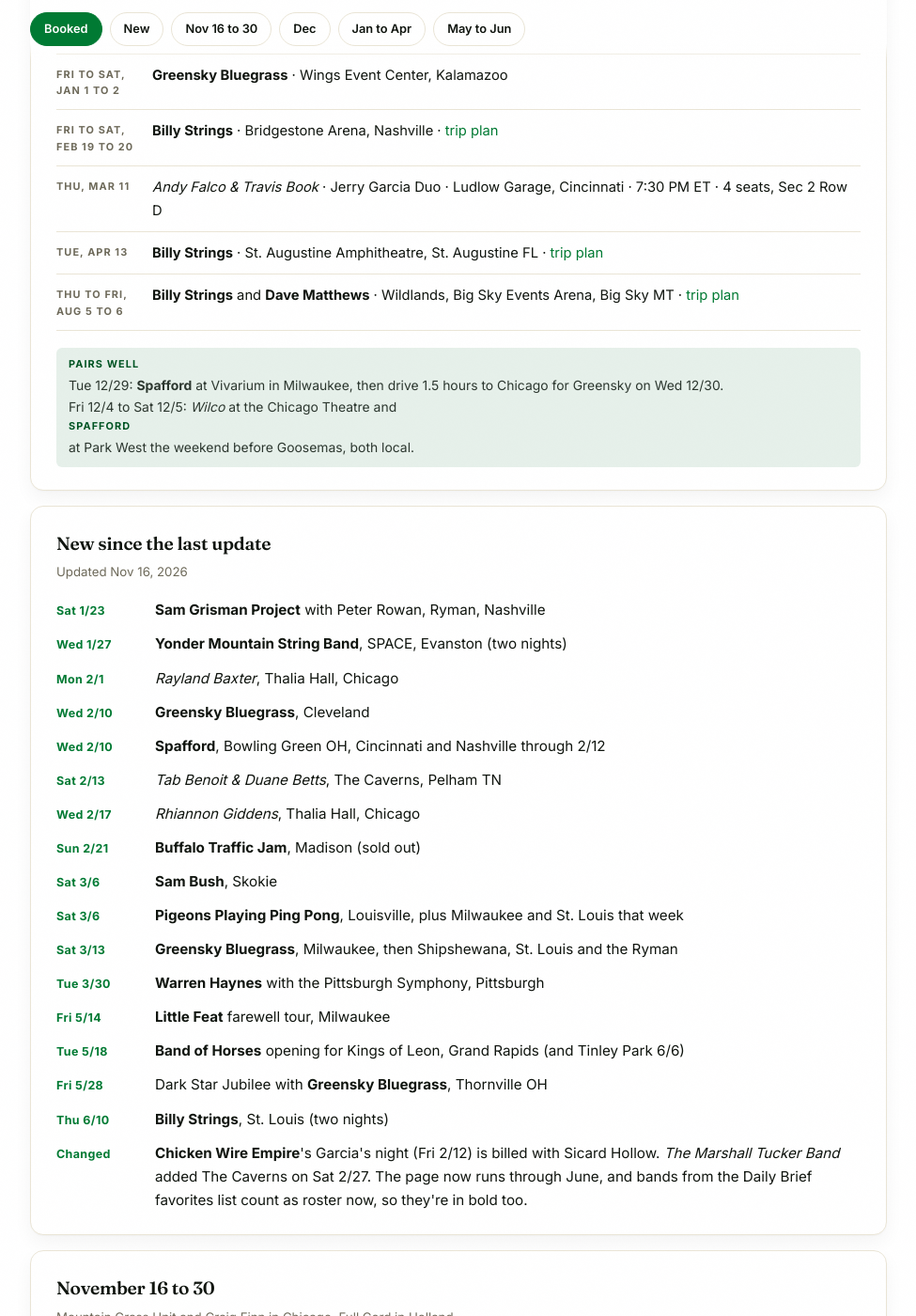
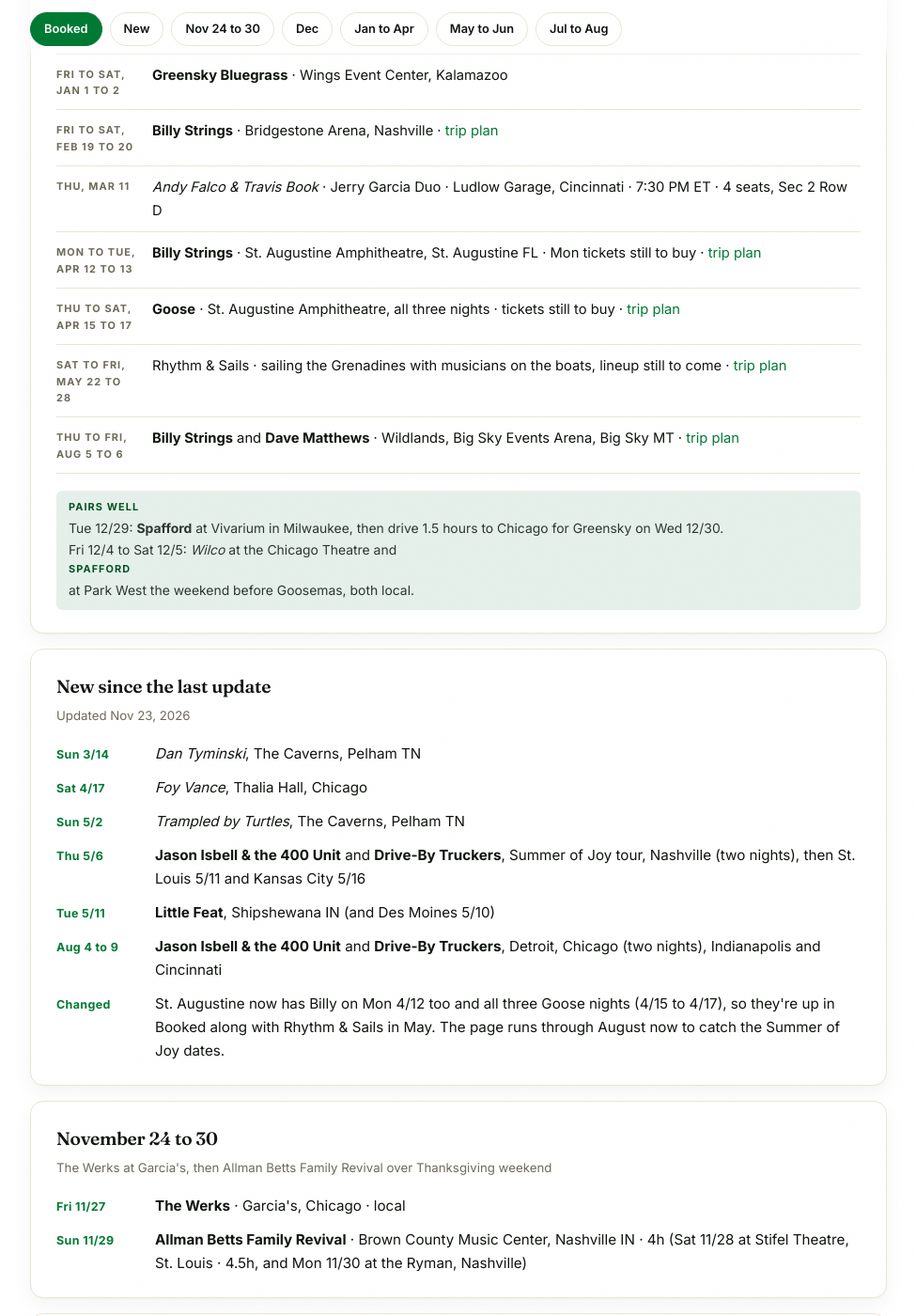
Before and after one commit to bmlanders/adventures, a Jekyll site: the page built from _trips/live-music-shortlist-fall-2026.md, in a window 1280 px wide and 1400 px high, scrolled down 618 px. Shown: the whole window at 94% size, without its empty margins (152-1127 px from the left). Built offline with Jekyll 4.4.1, drawn with Linux system fonts in a browser that asks for light colours; some of the changed text lies outside the part shown.

Commit message:
Refresh live music shortlist, Nov 23
Co-Authored-By: Claude <noreply@anthropic.com>

```diff
--- a/_trips/live-music-shortlist-fall-2026.md
+++ b/_trips/live-music-shortlist-fall-2026.md
@@ -1,15 +1,15 @@
 ---
-title: "Live Music Shortlist: Fall 2026 to Spring 2027"
+title: "Live Music Shortlist: Fall 2026 to Summer 2027"
 status: upcoming
-dates: "Oct 2026 to Jun 2027"
-sort_date: 2027-06-30
+dates: "Oct 2026 to Aug 2027"
+sort_date: 2027-08-31
 nav_only: true
 route: "Chicago · SW Michigan · Milwaukee · Cincinnati · Nashville · everything within about 8 hours of home"
 blurb: "Every show worth the drive from now into next summer, sorted by date. Bold names are on the roster, italics are new finds."
 ---
 
 <div class="day-nav">
-  <a href="#booked">Booked</a><a href="#new">New</a><a href="#nov-late">Nov 16 to 30</a><a href="#dec">Dec</a><a href="#winter">Jan to Apr</a><a href="#spring">May to Jun</a>
+  <a href="#booked">Booked</a><a href="#new">New</a><a href="#nov-late">Nov 24 to 30</a><a href="#dec">Dec</a><a href="#winter">Jan to Apr</a><a href="#spring">May to Jun</a><a href="#summer">Jul to Aug</a>
 </div>
 
 <!-- DAYS_START -->
@@ -23,7 +23,9 @@ blurb: "Every show worth the drive from now into next summer, sorted by date. Bo
     <div><dt>Fri to Sat, Jan 1 to 2</dt><dd><b>Greensky Bluegrass</b> · Wings Event Center, Kalamazoo</dd></div>
     <div><dt>Fri to Sat, Feb 19 to 20</dt><dd><b>Billy Strings</b> · Bridgestone Arena, Nashville · <a href="{{ '/trips/nashville-2027/' | relative_url }}">trip plan</a></dd></div>
     <div><dt>Thu, Mar 11</dt><dd><em>Andy Falco &amp; Travis Book</em> · Jerry Garcia Duo · Ludlow Garage, Cincinnati · 7:30 PM ET · 4 seats, Sec 2 Row D</dd></div>
-    <div><dt>Tue, Apr 13</dt><dd><b>Billy Strings</b> · St. Augustine Amphitheatre, St. Augustine FL · <a href="{{ '/trips/st-augustine-2027/' | relative_url }}">trip plan</a></dd></div>
+    <div><dt>Mon to Tue, Apr 12 to 13</dt><dd><b>Billy Strings</b> · St. Augustine Amphitheatre, St. Augustine FL · Mon tickets still to buy · <a href="{{ '/trips/st-augustine-2027/' | relative_url }}">trip plan</a></dd></div>
+    <div><dt>Thu to Sat, Apr 15 to 17</dt><dd><b>Goose</b> · St. Augustine Amphitheatre, all three nights · tickets still to buy · <a href="{{ '/trips/st-augustine-2027/' | relative_url }}">trip plan</a></dd></div>
+    <div><dt>Sat to Fri, May 22 to 28</dt><dd>Rhythm &amp; Sails · sailing the Grenadines with musicians on the boats, lineup still to come · <a href="{{ '/trips/rhythm-sails-2027/' | relative_url }}">trip plan</a></dd></div>
     <div><dt>Thu to Fri, Aug 5 to 6</dt><dd><b>Billy Strings</b> and <b>Dave Matthews</b> · Wildlands, Big Sky Events Arena, Big Sky MT · <a href="{{ '/trips/wildlands-2027/' | relative_url }}">trip plan</a></dd></div>
   </dl>
 
@@ -35,46 +37,21 @@ blurb: "Every show worth the drive from now into next summer, sorted by date. Bo
 
 <div class="day-block" id="new">
   <h3>New since the last update</h3>
-  <div class="day-sub">Updated Nov 16, 2026</div>
+  <div class="day-sub">Updated Nov 23, 2026</div>
 
-  <div class="entry"><span class="t" style="min-width:92px;">Sat 1/23</span><div class="entry-body"><b>Sam Grisman Project</b> with Peter Rowan, Ryman, Nashville</div></div>
-  <div class="entry"><span class="t" style="min-width:92px;">Wed 1/27</span><div class="entry-body"><b>Yonder Mountain String Band</b>, SPACE, Evanston (two nights)</div></div>
-  <div class="entry"><span class="t" style="min-width:92px;">Mon 2/1</span><div class="entry-body"><em>Rayland Baxter</em>, Thalia Hall, Chicago</div></div>
-  <div class="entry"><span class="t" style="min-width:92px;">Wed 2/10</span><div class="entry-body"><b>Greensky Bluegrass</b>, Cleveland</div></div>
-  <div class="entry"><span class="t" style="min-width:92px;">Wed 2/10</span><div class="entry-body"><b>Spafford</b>, Bowling Green OH, Cincinnati and Nashville through 2/12</div></div>
-  <div class="entry"><span class="t" style="min-width:92px;">Sat 2/13</span><div class="entry-body"><em>Tab Benoit &amp; Duane Betts</em>, The Caverns, Pelham TN</div></div>
-  <div class="entry"><span class="t" style="min-width:92px;">Wed 2/17</span><div class="entry-body"><em>Rhiannon Giddens</em>, Thalia Hall, Chicago</div></div>
-  <div class="entry"><span class="t" style="min-width:92px;">Sun 2/21</span><div class="entry-body"><b>Buffalo Traffic Jam</b>, Madison (sold out)</div></div>
-  <div class="entry"><span class="t" style="min-width:92px;">Sat 3/6</span><div class="entry-body"><b>Sam Bush</b>, Skokie</div></div>
-  <div class="entry"><span class="t" style="min-width:92px;">Sat 3/6</span><div class="entry-body"><b>Pigeons Playing Ping Pong</b>, Louisville, plus Milwaukee and St. Louis that week</div></div>
-  <div class="entry"><span class="t" style="min-width:92px;">Sat 3/13</span><div class="entry-body"><b>Greensky Bluegrass</b>, Milwaukee, then Shipshewana, St. Louis and the Ryman</div></div>
-  <div class="entry"><span class="t" style="min-width:92px;">Tue 3/30</span><div class="entry-body"><b>Warren Haynes</b> with the Pittsburgh Symphony, Pittsburgh</div></div>
-  <div class="entry"><span class="t" style="min-width:92px;">Fri 5/14</span><div class="entry-body"><b>Little Feat</b> farewell tour, Milwaukee</div></div>
-  <div class="entry"><span class="t" style="min-width:92px;">Tue 5/18</span><div class="entry-body"><b>Band of Horses</b> opening for Kings of Leon, Grand Rapids (and Tinley Park 6/6)</div></div>
-  <div class="entry"><span class="t" style="min-width:92px;">Fri 5/28</span><div class="entry-body">Dark Star Jubilee with <b>Greensky Bluegrass</b>, Thornville OH</div></div>
-  <div class="entry"><span class="t" style="min-width:92px;">Thu 6/10</span><div class="entry-body"><b>Billy Strings</b>, St. Louis (two nights)</div></div>
-  <div class="entry"><span class="t" style="min-width:92px;">Changed</span><div class="entry-body"><b>Chicken Wire Empire</b>'s Garcia's night (Fri 2/12) is billed with Sicard Hollow. <em>The Marshall Tucker Band</em> added The Caverns on Sat 2/27. The page now runs through June, and bands from the Daily Brief favorites list count as roster now, so they're in bold too.</div></div>
+  <div class="entry"><span class="t" style="min-width:92px;">Sun 3/14</span><div class="entry-body"><em>Dan Tyminski</em>, The Caverns, Pelham TN</div></div>
+  <div class="entry"><span class="t" style="min-width:92px;">Sat 4/17</span><div class="entry-body"><em>Foy Vance</em>, Thalia Hall, Chicago</div></div>
+  <div class="entry"><span class="t" style="min-width:92px;">Sun 5/2</span><div class="entry-body"><em>Trampled by Turtles</em>, The Caverns, Pelham TN</div></div>
+  <div class="entry"><span class="t" style="min-width:92px;">Thu 5/6</span><div class="entry-body"><b>Jason Isbell &amp; the 400 Unit</b> and <b>Drive-By Truckers</b>, Summer of Joy tour, Nashville (two nights), then St. Louis 5/11 and Kansas City 5/16</div></div>
+  <div class="entry"><span class="t" style="min-width:92px;">Tue 5/11</span><div class="entry-body"><b>Little Feat</b>, Shipshewana IN (and Des Moines 5/10)</div></div>
+  <div class="entry"><span class="t" style="min-width:92px;">Aug 4 to 9</span><div class="entry-body"><b>Jason Isbell &amp; the 400 Unit</b> and <b>Drive-By Truckers</b>, Detroit, Chicago (two nights), Indianapolis and Cincinnati</div></div>
+  <div class="entry"><span class="t" style="min-width:92px;">Changed</span><div class="entry-body">St. Augustine now has Billy on Mon 4/12 too and all three Goose nights (4/15 to 4/17), so they're up in Booked along with Rhythm &amp; Sails in May. The page runs through August now to catch the Summer of Joy dates.</div></div>
 </div>
 
 <div class="day-block" id="nov-late" data-until="2026-11-30">
-  <h3>November 16 to 30</h3>
-  <div class="day-sub">Mountain Grass Unit and Craig Finn in Chicago, Full Cord in Holland</div>
+  <h3>November 24 to 30</h3>
+  <div class="day-sub">The Werks at Garcia's, then Allman Betts Family Revival over Thanksgiving weekend</div>
 
-  <div class="entry"><span class="t" style="min-width:92px;">Wed 11/18</span><div class="entry-body"><em>Jackie Greene</em> · Garcia's, Chicago · local</div></div>
-  <div class="entry"><span class="t" style="min-width:92px;">Thu 11/19</span><div class="entry-body"><em>The Jayhawks</em> · The Riviera, Chicago · local</div></div>
-  <div class="entry"><span class="t" style="min-width:92px;">Thu 11/19</span><div class="entry-body"><b>Mountain Grass Unit</b> · El Club, Detroit · 4.5h</div></div>
-  <div class="entry"><span class="t" style="min-width:92px;">Thu to Fri</span><div class="entry-body"><b>Goose</b> · The Wylie, Pittsburgh · Nov 19 to 20 · 7h</div></div>
-  <div class="entry"><span class="t" style="min-width:92px;">Fri to Sat</span><div class="entry-body"><b>Mountain Grass Unit</b> · Garcia's, Chicago · Nov 20 to 21 · local</div></div>
-  <div class="entry"><span class="t" style="min-width:92px;">Fri to Sat</span><div class="entry-body"><em>Craig Finn</em> of The Hold Steady · FitzGerald's, Berwyn · Nov 20 and 21 · local</div></div>
-  <div class="entry"><span class="t" style="min-width:92px;">Fri 11/20</span><div class="entry-body"><b>Lucero</b> · The Regency Live, Springfield MO · 7.5h</div></div>
-  <div class="entry"><span class="t" style="min-width:92px;">Fri 11/20</span><div class="entry-body"><em>Punch Brothers</em> · Palladium, Carmel IN · 3h</div></div>
-  <div class="entry"><span class="t" style="min-width:92px;">Fri 11/20</span><div class="entry-body"><em>Dom Flemons</em> · Tip Top Deluxe, Grand Rapids · about an hour from Hartford</div></div>
-  <div class="entry"><span class="t" style="min-width:92px;">Sat 11/21</span><div class="entry-body"><b>Full Cord</b> with Roosevelt Diggs · The Park Theatre, Holland MI · 1h from Hartford</div></div>
-  <div class="entry"><span class="t" style="min-width:92px;">Sat 11/21</span><div class="entry-body"><em>Henhouse Prowlers</em> · The Livery, Benton Harbor MI · 30 min from Hartford</div></div>
-  <div class="entry"><span class="t" style="min-width:92px;">Sat 11/21</span><div class="entry-body"><em>Aaron Lee Tasjan</em> · Robert's Westside, Forest Park IL · local</div></div>
-  <div class="entry"><span class="t" style="min-width:92px;">Sat 11/21</span><div class="entry-body"><em>Luke Winslow-King</em> · Hey Nonny, Arlington Heights · 1h</div></div>
-  <div class="entry"><span class="t" style="min-width:92px;">Sat 11/21</span><div class="entry-body"><b>Sam Grisman Project</b> + Tom O'Brien · Ludlow Garage, Cincinnati · 4.5h</div></div>
-  <div class="entry"><span class="t" style="min-width:92px;">Sun 11/22</span><div class="entry-body"><b>Mountain Grass Unit</b> · Fine Line, Minneapolis · 6.5h</div></div>
   <div class="entry"><span class="t" style="min-width:92px;">Fri 11/27</span><div class="entry-body"><b>The Werks</b> · Garcia's, Chicago · local</div></div>
   <div class="entry"><span class="t" style="min-width:92px;">Sun 11/29</span><div class="entry-body"><b>Allman Betts Family Revival</b> · Brown County Music Center, Nashville IN · 4h (Sat 11/28 at Stifel Theatre, St. Louis · 4.5h, and Mon 11/30 at the Ryman, Nashville)</div></div>
 </div>
@@ -106,7 +83,7 @@ blurb: "Every show worth the drive from now into next summer, sorted by date. Bo
 
 <div class="day-block" id="winter" data-until="2027-04-30">
   <h3>January to April</h3>
-  <div class="day-sub">Yonder in Evanston, Spafford and Greensky in February, then Greensky's big March swing through the Midwest</div>
+  <div class="day-sub">Yonder in Evanston, Spafford and Greensky in February, then Greensky's big March swing through the Midwest and Dan Tyminski at The Caverns</div>
 
   <div class="entry"><span class="t" style="min-width:92px;">Thu 1/7</span><div class="entry-body"><em>G. Love &amp; Special Sauce</em> · Moontown Brewing, Whitestown IN · 3h (Wed 1/6 at Blueberry Hill, St. Louis)</div></div>
   <div class="entry"><span class="t" style="min-width:92px;">Fri to Sat</span><div class="entry-body"><em>Chicago Farmer</em> · Hey Nonny, Arlington Heights · Jan 15 to 16 · 1h</div></div>
@@ -130,24 +107,38 @@ blurb: "Every show worth the drive from now into next summer, sorted by date. Bo
   <div class="entry"><span class="t" style="min-width:92px;">Sat 3/6</span><div class="entry-body"><b>Pigeons Playing Ping Pong</b> · Headliners Music Hall, Louisville · 5h. Earlier that week they hit Turner Hall in Milwaukee, The Sovereign in St. Louis and the Varsity in Minneapolis, exact dates not posted yet.</div></div>
   <div class="entry"><span class="t" style="min-width:92px;">Thu 3/11</span><div class="entry-body"><b>Warren Haynes</b> · Schermerhorn Symphony Center, Nashville · Mar 11 to 12 · 7h</div></div>
   <div class="entry"><span class="t" style="min-width:92px;">Sat 3/13</span><div class="entry-body"><b>Greensky Bluegrass</b> with Miles Miller · Riverside Theater, Milwaukee · 1.5h (Fri 3/12 at the Palace Theatre, St. Paul)</div></div>
+  <div class="entry"><span class="t" style="min-width:92px;">Sun 3/14</span><div class="entry-body"><em>Dan Tyminski</em> · The Caverns, Pelham TN · 8h</div></div>
   <div class="entry"><span class="t" style="min-width:92px;">Tue 3/16</span><div class="entry-body"><b>Greensky Bluegrass</b> · Blue Gate Performing Arts Center, Shipshewana IN · 2.5h, about 1.5h from Hartford</div></div>
   <div class="entry"><span class="t" style="min-width:92px;">Thu 3/18</span><div class="entry-body"><b>Greensky Bluegrass</b> · The Pageant, St. Louis · 4.5h</div></div>
   <div class="entry"><span class="t" style="min-width:92px;">Fri 3/19</span><div class="entry-body"><b>Greensky Bluegrass</b> · Ryman, Nashville · 7h, last night of the winter tour</div></div>
   <div class="entry"><span class="t" style="min-width:92px;">Tue 3/30</span><div class="entry-body"><b>Warren Haynes</b> with the Pittsburgh Symphony · Heinz Hall, Pittsburgh · 7h</div></div>
   <div class="entry"><span class="t" style="min-width:92px;">Wed 3/31</span><div class="entry-body"><em>Julian Lage</em> · Michigan Theatre, Ann Arbor · 4h</div></div>
   <div class="entry"><span class="t" style="min-width:92px;">Thu to Sat</span><div class="entry-body"><em>The Wailin' Jennys</em> · Whitewater WI (Thu 4/8), Chicago (Fri 4/9) and Long Center, Lafayette IN (Sat 4/10 · 2.5h)</div></div>
+  <div class="entry"><span class="t" style="min-width:92px;">Sat 4/17</span><div class="entry-body"><em>Foy Vance</em>, the Northern Irish songwriter · Thalia Hall, Chicago · local, but you're in St. Augustine for Goose that night</div></div>
 </div>
 
 <div class="day-block" id="spring" data-until="2027-06-30">
   <h3>May to June</h3>
-  <div class="day-sub">Little Feat's goodbye in Milwaukee, Band of Horses close to both houses, Dark Star Jubilee, Billy in St. Louis</div>
+  <div class="day-sub">Isbell and the Truckers kick off Summer of Joy, Little Feat's goodbye in Shipshewana and Milwaukee, Band of Horses close to both houses, Dark Star Jubilee, Billy in St. Louis</div>
 
+  <div class="entry"><span class="t" style="min-width:92px;">Sun 5/2</span><div class="entry-body"><em>Trampled by Turtles</em> · The Caverns, Pelham TN · 8h</div></div>
+  <div class="entry"><span class="t" style="min-width:92px;">Thu to Fri</span><div class="entry-body"><b>Jason Isbell &amp; the 400 Unit</b> and <b>Drive-By Truckers</b>, Summer of Joy co-headline tour · The Pinnacle, Nashville · May 6 to 7 · 7h</div></div>
+  <div class="entry"><span class="t" style="min-width:92px;">Tue 5/11</span><div class="entry-body"><b>Jason Isbell &amp; the 400 Unit</b> and <b>Drive-By Truckers</b> · The Factory, St. Louis · 4.5h</div></div>
+  <div class="entry"><span class="t" style="min-width:92px;">Tue 5/11</span><div class="entry-body"><b>Little Feat</b>, The Last Farewell Tour · Blue Gate Performing Arts Center, Shipshewana IN · 2.5h, about 1.5h from Hartford (Mon 5/10 at Hoyt Sherman Place, Des Moines · 5.5h)</div></div>
   <div class="entry"><span class="t" style="min-width:92px;">Thu to Fri</span><div class="entry-body"><b>Little Feat</b>, The Last Farewell Tour · The Grand Theater, Wausau WI (Thu 5/13 · 4.5h) and Pabst Theater, Milwaukee (Fri 5/14 · 1.5h)</div></div>
   <div class="entry"><span class="t" style="min-width:92px;">Sat 5/15</span><div class="entry-body"><b>Band of Horses</b> opening for <em>Kings of Leon</em> · Ruoff Music Center, Noblesville IN · 3h</div></div>
+  <div class="entry"><span class="t" style="min-width:92px;">Sun 5/16</span><div class="entry-body"><b>Jason Isbell &amp; the 400 Unit</b> and <b>Drive-By Truckers</b> · The Midland Theatre, Kansas City · 7.5h, last show before the tour breaks until July</div></div>
   <div class="entry"><span class="t" style="min-width:92px;">Tue 5/18</span><div class="entry-body"><b>Band of Horses</b> opening for <em>Kings of Leon</em> · Acrisure Amphitheater, Grand Rapids · about an hour from Hartford (Sun 5/23 at Pine Knob, Clarkston MI)</div></div>
   <div class="entry"><span class="t" style="min-width:92px;">Fri to Sun</span><div class="entry-body"><em>Dark Star Jubilee</em> with <b>Greensky Bluegrass</b>, The Allman Betts Band, <b>Daniel Donato's Cosmic Country</b>, <b>Pigeons Playing Ping Pong</b> and three nights of Dark Star Orchestra · Legend Valley, Thornville OH · May 28 to 30 · 5.5h</div></div>
   <div class="entry"><span class="t" style="min-width:92px;">Sun 6/6</span><div class="entry-body"><b>Band of Horses</b> opening for <em>Kings of Leon</em> · Credit Union 1 Amphitheatre, Tinley Park · local</div></div>
-  <div class="entry"><span class="t" style="min-width:92px;">Thu to Fri</span><div class="entry-body"><b>Billy Strings</b> · Chaifetz Arena, St. Louis · Jun 10 to 11 · 4.5h. Presale Wed 11/18, public on-sale Fri 11/20.</div></div>
+  <div class="entry"><span class="t" style="min-width:92px;">Thu to Fri</span><div class="entry-body"><b>Billy Strings</b> · Chaifetz Arena, St. Louis · Jun 10 to 11 · 4.5h. On sale now, GA floor is by registration.</div></div>
+</div>
+
+<div class="day-block" id="summer" data-until="2027-08-31">
+  <h3>July to August</h3>
+  <div class="day-sub">Summer of Joy swings through the Midwest, mostly while you're in Montana</div>
+
+  <div class="entry"><span class="t" style="min-width:92px;">Aug 4 to 9</span><div class="entry-body"><b>Jason Isbell &amp; the 400 Unit</b> and <b>Drive-By Truckers</b>, Summer of Joy · Fox Theatre, Detroit (Wed 8/4 · 4.5h), The Salt Shed, Chicago (Fri and Sat, Aug 6 to 7 · local), Everwise Amphitheater, Indianapolis (Sun 8/8 · 3h) and PNC Pavilion, Cincinnati (Mon 8/9 · 4.5h). The Chicago nights land on Wildlands, so Cincinnati the day after you fly home is the realistic one.</div></div>
 </div>
 <!-- DAYS_END -->
 <script>
```
